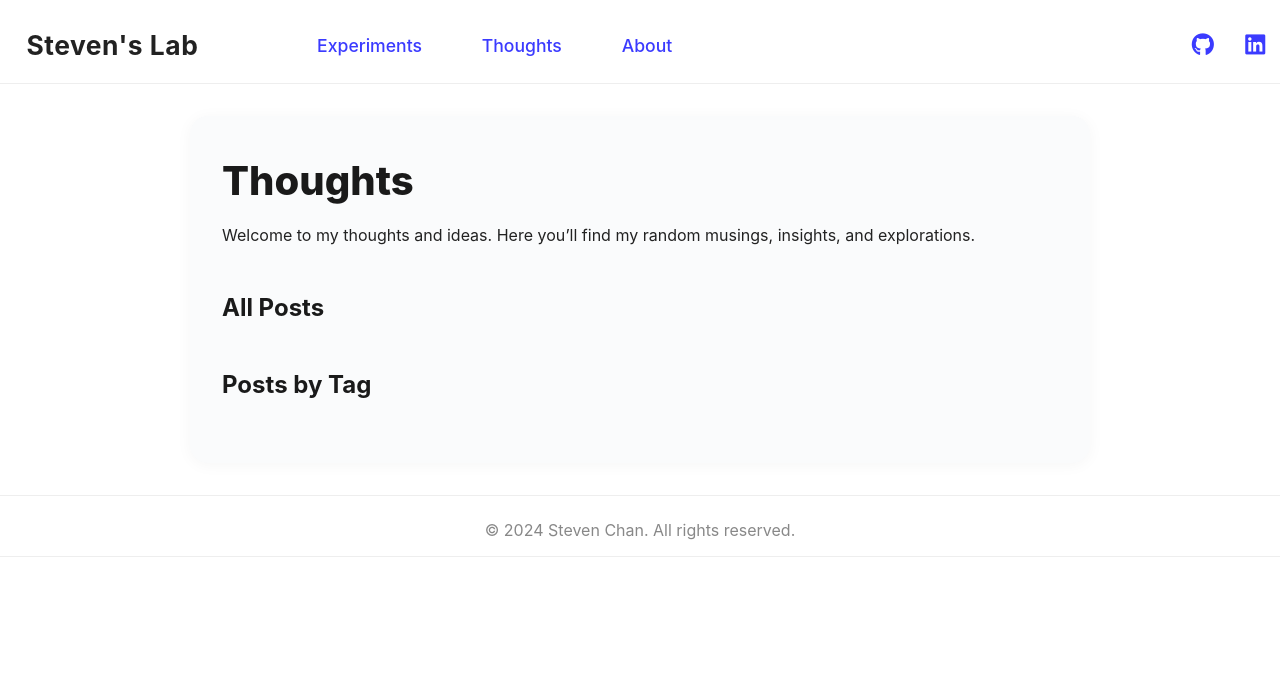
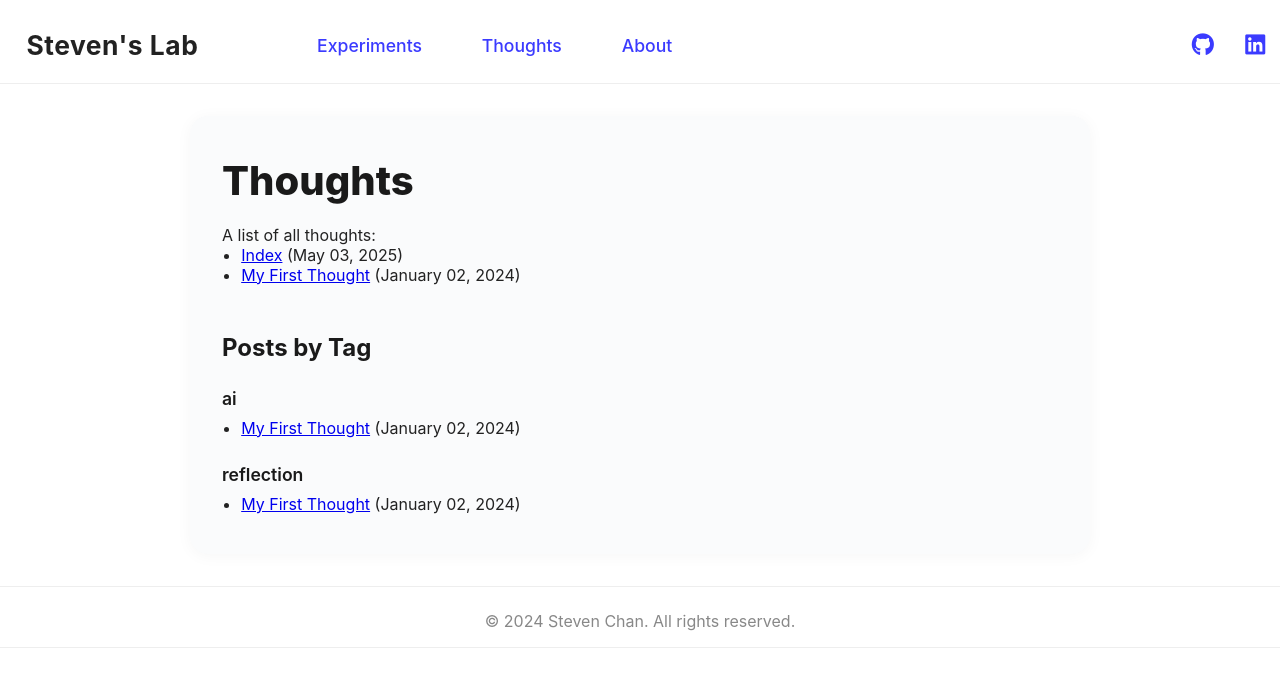
Before and after one commit to chanstev/labs, a Jekyll site: the page built from docs/thoughts.md, in a window 1280 px wide. Shown: the top 687 px of the page. Built offline with Jekyll 4.4.1, drawn with Linux system fonts in a browser that asks for light colours.

Commit message:
refactor: switch to Jekyll collections for experiments and thoughts for reliable listing

```diff
--- a/docs/_config.yml
+++ b/docs/_config.yml
@@ -13,8 +13,10 @@ plugins:
 collections:
   experiments:
     output: true
+    permalink: /experiments/:name/
   thoughts:
     output: true
+    permalink: /thoughts/:name/
 
 # Exclude from processing
 exclude:
--- a/docs/thoughts.md
+++ b/docs/thoughts.md
@@ -5,26 +5,16 @@ title: Thoughts
 
 # Thoughts
 
-Welcome to my thoughts and ideas. Here you'll find my random musings, insights, and explorations.
+A list of all thoughts:
 
-## All Posts
-
+<ul>
 {% assign thoughts = site.thoughts | sort: 'date' | reverse %}
 {% for thought in thoughts %}
-  <article class="thought-post">
-    <h2><a href="{{ thought.url }}">{{ thought.title }}</a></h2>
-    <div class="post-meta">
-      <time datetime="{{ thought.date }}">{{ thought.date | date: "%B %d, %Y" }}</time>
-      <div class="post-tags">
-        {% for tag in thought.tags %}
-          <span class="tag">{{ tag }}</span>
-        {% endfor %}
-      </div>
-    </div>
-    <p>{{ thought.excerpt }}</p>
-    <a href="{{ thought.url }}" class="read-more">Read More</a>
-  </article>
+  <li>
+    <a href="{{ thought.url }}">{{ thought.title }}</a> ({{ thought.date | date: "%B %d, %Y" }})
+  </li>
 {% endfor %}
+</ul>
 
 ## Posts by Tag
 
```
Also changed, not shown: docs/_experiments/alpha.md (added, +13 -0 lines), docs/_experiments/index.md (added, +18 -0 lines), docs/_thoughts/first-thought.md (added, +9 -0 lines), docs/_thoughts/index.md (added, +18 -0 lines), docs/index.md (+5 -7 lines).
